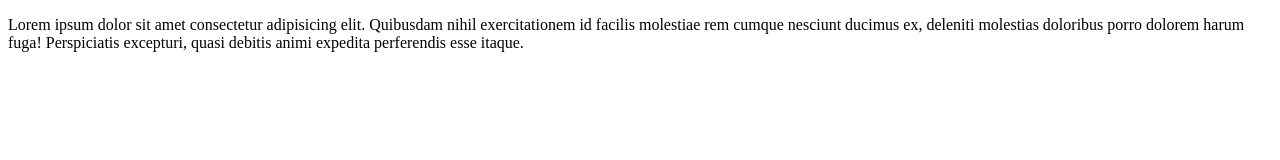
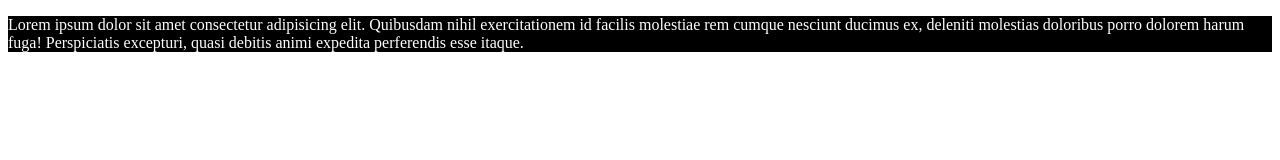
Before and after one commit to Sujal-88/GitForGeeks, a plain HTML site: page index.html in a window 1280 px wide. Drawn offline with Linux system fonts and the light colour scheme.

Commit message:
This Style is applied

```diff
--- a/index.html
+++ b/index.html
@@ -4,8 +4,15 @@
     <meta charset="UTF-8">
     <meta name="viewport" content="width=device-width, initial-scale=1.0">
     <title>Git for geeks</title>
+    <style>
+        .time{
+            background-color: black;
+            color: white;
+
+        }
+    </style>
 </head>
 <body>
-    <p>Lorem ipsum dolor sit amet consectetur adipisicing elit. Quibusdam nihil exercitationem id facilis molestiae rem cumque nesciunt ducimus ex, deleniti molestias doloribus porro dolorem harum fuga! Perspiciatis excepturi, quasi debitis animi expedita perferendis esse itaque.</p>
+    <p class="time">Lorem ipsum dolor sit amet consectetur adipisicing elit. Quibusdam nihil exercitationem id facilis molestiae rem cumque nesciunt ducimus ex, deleniti molestias doloribus porro dolorem harum fuga! Perspiciatis excepturi, quasi debitis animi expedita perferendis esse itaque.</p>
 </body>
 </html>
```
